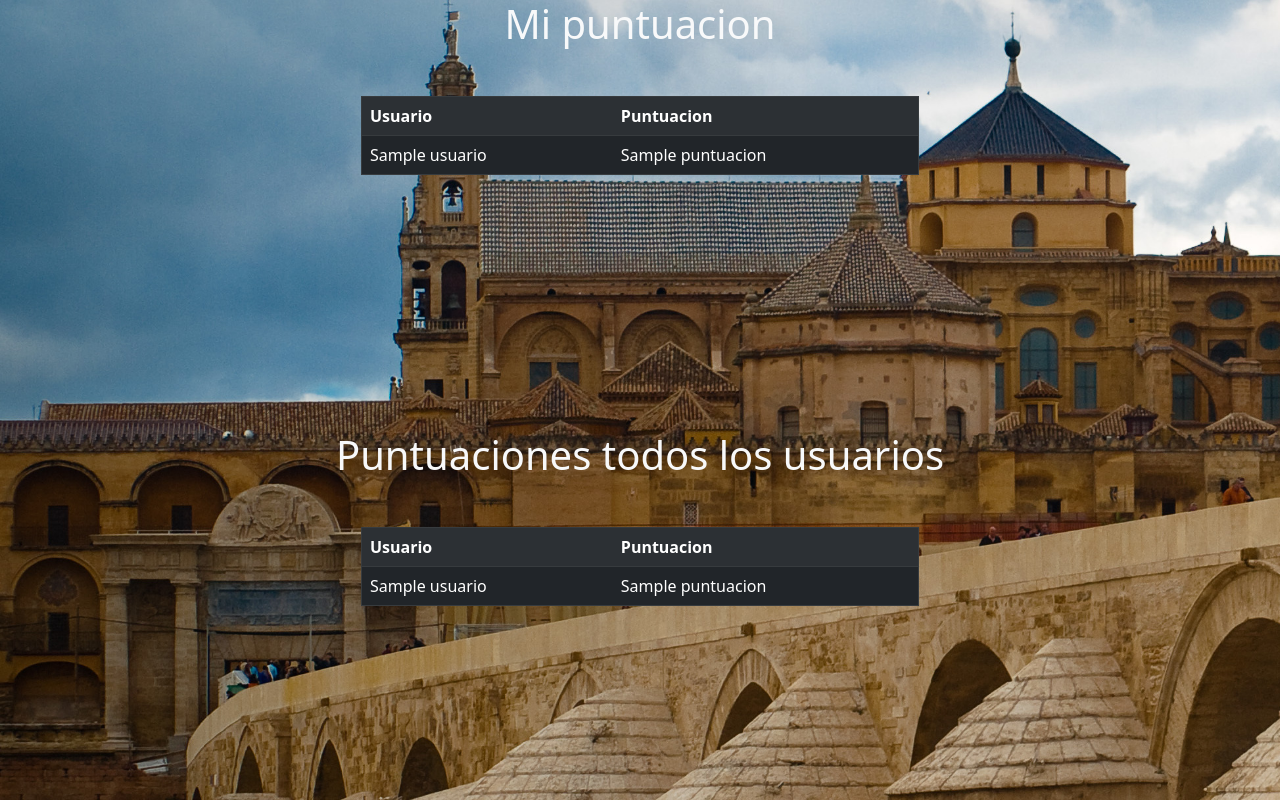
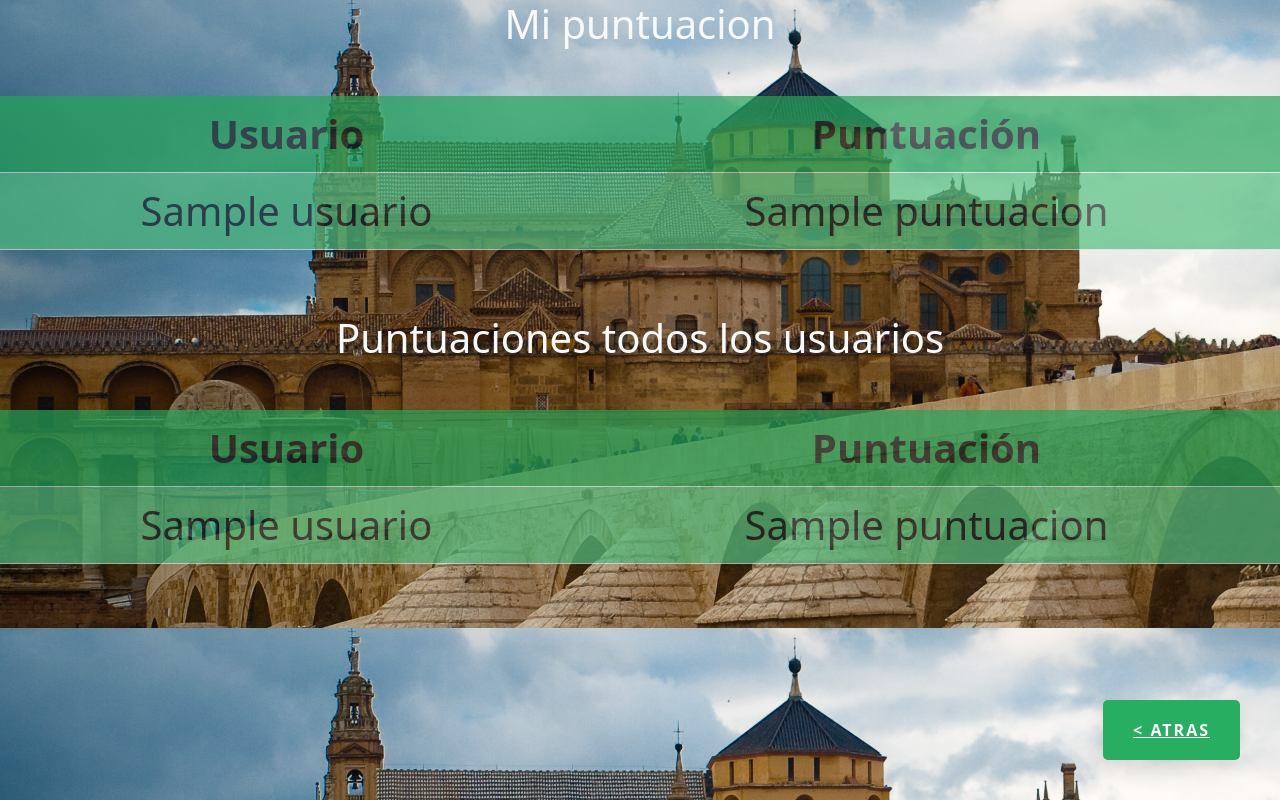
Before and after one commit to RubenCastFer/proyectoJuego, a PHP site: template views/scoreView.php in a window 1280 px wide. Run offline with PHP 8.4, Linux system fonts and the light colour scheme; the template is opened without the code that fills it: most values are stand-ins (such as "Sample title", 1, 10 or a date in 2020).

Commit message:
cabios vistas

```diff
--- a/views/cartasView.php
+++ b/views/cartasView.php
@@ -13,7 +13,7 @@
     <script src="https://cdn.jsdelivr.net/npm/bootstrap@5.1.3/dist/js/bootstrap.bundle.min.js"> </script>
     <script src="./js/sweetalert.min.js"></script>
     <script src="./js/cartas.js" type="text/javascript"></script>
-    <title>Document</title>
+    <title>Panel</title>
     <style>
         h1 {
             font-size: 65px;
--- a/views/scoreView.php
+++ b/views/scoreView.php
@@ -1,34 +1,99 @@
-<html>
+<!DOCTYPE html>
+<html lang="en">
 
 <head>
-    <title>Puntuaciones</title>
+    <meta charset="UTF-8">
+    <meta http-equiv="X-UA-Compatible" content="IE=edge">
+    <meta name="viewport" content="width=device-width, initial-scale=1.0">
+    <script src="https://ajax.googleapis.com/ajax/libs/jquery/3.5.1/jquery.min.js"></script>
     <!-- Latest compiled and minified CSS -->
     <link href="https://cdn.jsdelivr.net/npm/bootstrap@5.1.3/dist/css/bootstrap.min.css" rel="stylesheet">
     <!-- Latest compiled JavaScript -->
     <script src="https://cdn.jsdelivr.net/npm/bootstrap@5.1.3/dist/js/bootstrap.bundle.min.js"> </script>
 
+    <script type="text/javascript" src=".\js\puntuaciones.js"></script>
+    <title>Puntuaciones</title>
+    <style>
+        .table tr th {
+            text-align: center;
+            background-color: #27AE60;
+        }
 
-    <script src="https://ajax.googleapis.com/ajax/libs/jquery/3.5.1/jquery.min.js"></script>
-    <script type="text/javascript" src=".\js\puntuaciones.js"></script>
+        .table tr td {
+            text-align: center;
+            background-color: #52BE80;
+        }
+
+        table {
+            width: 100%;
+            opacity: 70%;
+            font-size: 40px;
+        }
+
+        body {
+            background-image: url(images/mezquita.jpg);
+            background-size: auto 100%;
+        }
+
+        .btn-flotante {
+            font-size: 16px;
+            /* Cambiar el tamaño de la tipografia */
+            text-transform: uppercase;
+            /* Texto en mayusculas */
+            font-weight: bold;
+            /* Fuente en negrita o bold */
+            color: #ffffff;
+            /* Color del texto */
+            border-radius: 5px;
+            /* Borde del boton */
+            letter-spacing: 2px;
+            /* Espacio entre letras */
+            background-color: #27AE60;
+            /* Color de fondo */
+            padding: 18px 30px;
+            /* Relleno del boton */
+            position: fixed;
+            bottom: 40px;
+            right: 40px;
+            transition: all 300ms ease 0ms;
+            box-shadow: 0px 8px 15px rgba(0, 0, 0, 0.1);
+            z-index: 99;
+        }
+
+        .btn-flotante:hover {
+            background-color: white;
+            color: #000;
+            /* Color de fondo al pasar el cursor */
+            box-shadow: 0px 15px 20px rgba(0, 0, 0, 0.3);
+            transform: translateY(-7px);
+        }
+
+        @media only screen and (max-width: 600px) {
+            .btn-flotante {
+                font-size: 14px;
+                padding: 12px 20px;
+                bottom: 20px;
+                right: 20px;
+            }
+        }
+    </style>
 
 </head>
 
-<body class="text-center container">
-
-<i class="bi bi-box-arrow-left"></i>
-
+<body class="text-center">
     <!-- mostrar puntuacion usuario maxima -->
 
-
+    <div class="container-fluid">
+        <a href="index.php?controller=juego&action=menu" class="btn-flotante">
+            < ATRAS </a>
                 <div class="text-light titulo">
                     <h1>Mi puntuacion</h1>
                 </div>
-
-    <div class="row col-6  mt-5 mb-5 offset-md-3">
-        <table class="table table-dark table-striped" border="1">
+                <div class="row mt-5 mb-5 ">
+                    <table class="table table-striped">
                         <tr>
                             <th>Usuario</th>
-                <th>Puntuacion</th>
+                            <th>Puntuación</th>
                         </tr>
 
 
@@ -47,21 +112,22 @@
                         endforeach; ?>
 
                     </table>
+
                 </div>
-    <br><br><br><br><br><br><br><br>
+
 
                 <!-- mostrar puntuaciones totales -->
 
                 <div class="text-light">
-        <h1 id = "click">Puntuaciones todos los usuarios</h1>
+                    <h1 id="click">Puntuaciones todos los usuarios</h1>
                 </div>
 
 
-    <div class="row col-6  mt-5 mb-5 offset-md-3" id = tablaUsuarios>
-        <table class="table table-dark table-striped" border="1">
+                <div class="row mt-5 mb-5 " id=tablaUsuarios>
+                    <table class="table table-striped">
                         <tr>
                             <th>Usuario</th>
-                <th>Puntuacion</th>
+                            <th>Puntuación</th>
                         </tr>
 
 
@@ -81,16 +147,8 @@
 
                     </table>
                 </div>
+    </div>
+
 </body>
 
 </html>
-
-
-<style>
-    .container {
-        background-image: url(images/mezquita.jpg);
-        background-size: auto 100%;
-    }
-
-
-</style>
```
Also changed, not shown: models/juegoModel.php (+4 -4 lines), models/usuariosModel.php (+0 -11 lines), views/menuView.php (+1 -21 lines), js/puntuaciones.js (line endings or trailing spaces). Lines whose indentation alone changed are shown as unchanged.
